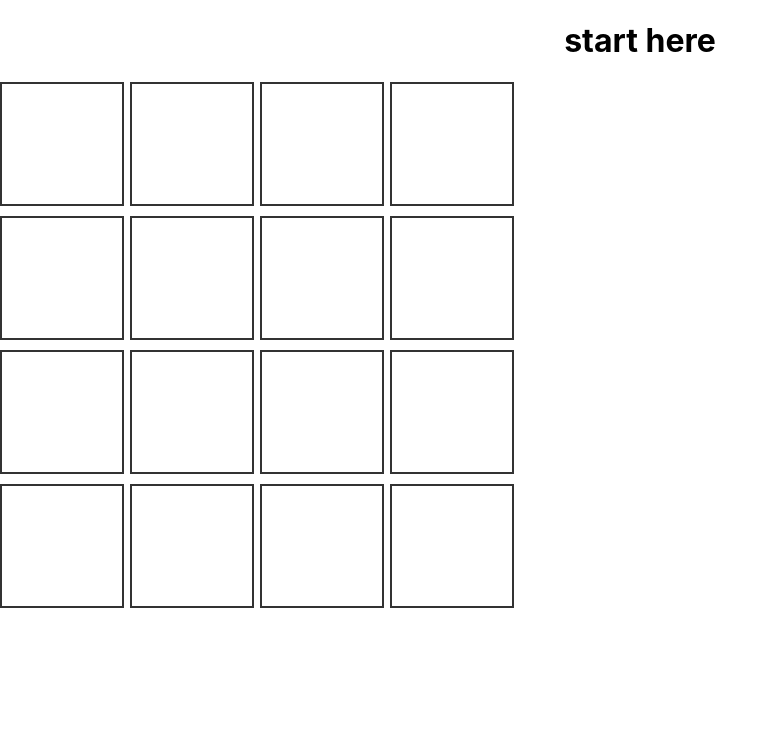
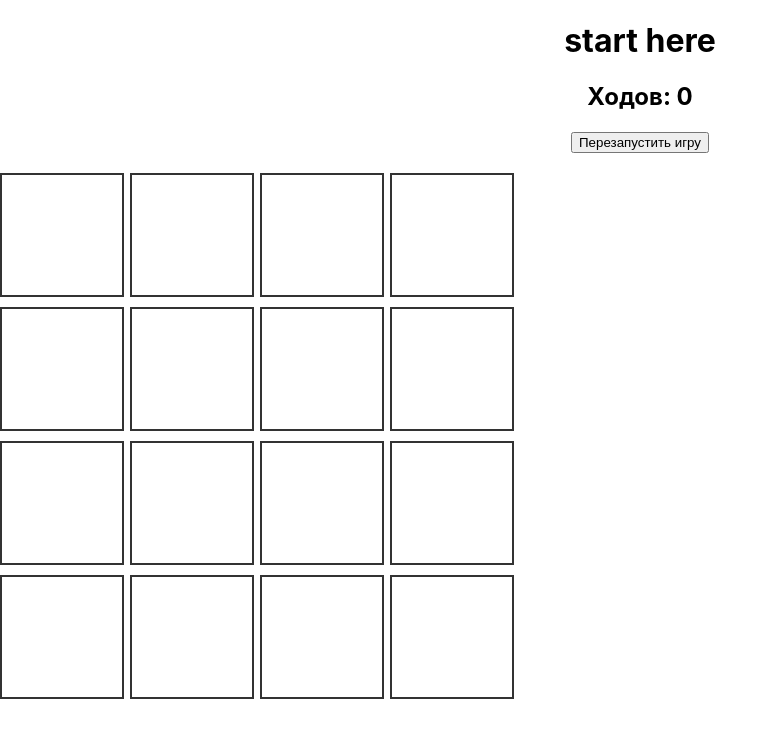
Before and after one commit to PafnutiyMcNick/createApp, a React (Create React App) app in the folder client/: page / in a window 1280 px wide. Shown: the top 738 px of the page, without its empty margins (0-778 px from the left). Built offline with nearby package versions, Linux system fonts and the light colour scheme.

Commit message:
add turn counter and reset game

```diff
--- a/client/src/components/game.jsx
+++ b/client/src/components/game.jsx
@@ -22,10 +22,19 @@
     const [cards, setCards] = useState(generateCards());
     const [flippedIndices, setFlippedIndices] = useState([]);
     const [matchedPairs, setMatchedPairs] = useState([]);
+    const [turnCounter, setTurnCounter] = useState(0);
+
+    const resetGame = () => {
+      setCards(generateCards());
+      setFlippedIndices([]);
+      setMatchedPairs([]);
+      setTurnCounter(0);
+    };
 
     useEffect(() => {
         if (flippedIndices.length === 2) {
             const [firstIndex, secondIndex] = flippedIndices;
+            setTurnCounter(turnCounter + 1)
             if (cards[firstIndex] === cards[secondIndex]) {
                 setMatchedPairs((prev) => [...prev, cards[firstIndex]]);
             }
@@ -53,10 +62,14 @@
       };
 
       return (
-        <div className="Game">
+        <div>
+          <h2>Ходов: {turnCounter}</h2>
+          <button onClick={resetGame}>Перезапустить игру</button>
+          <div className="Game">
           <div className="card-container">
             {cards.map((symbol, index) => renderCard(symbol, index))}
           </div>
+        </div>
         </div>
       );
     };
```
